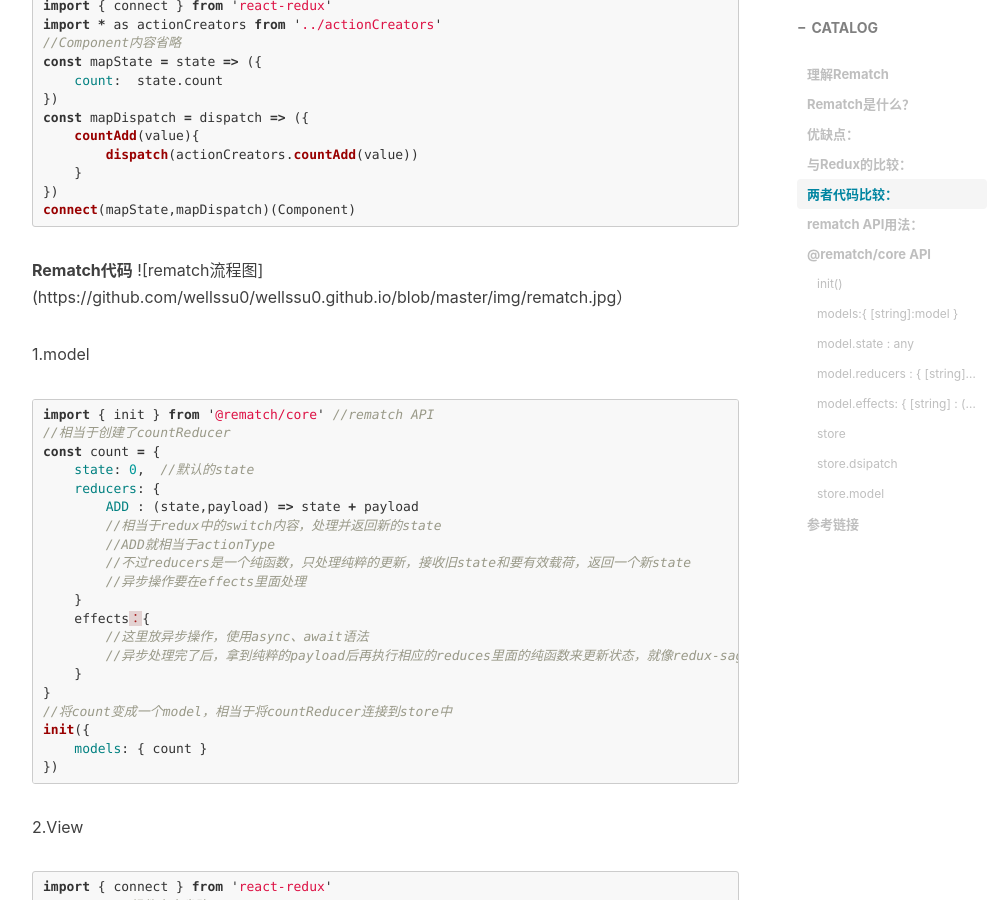
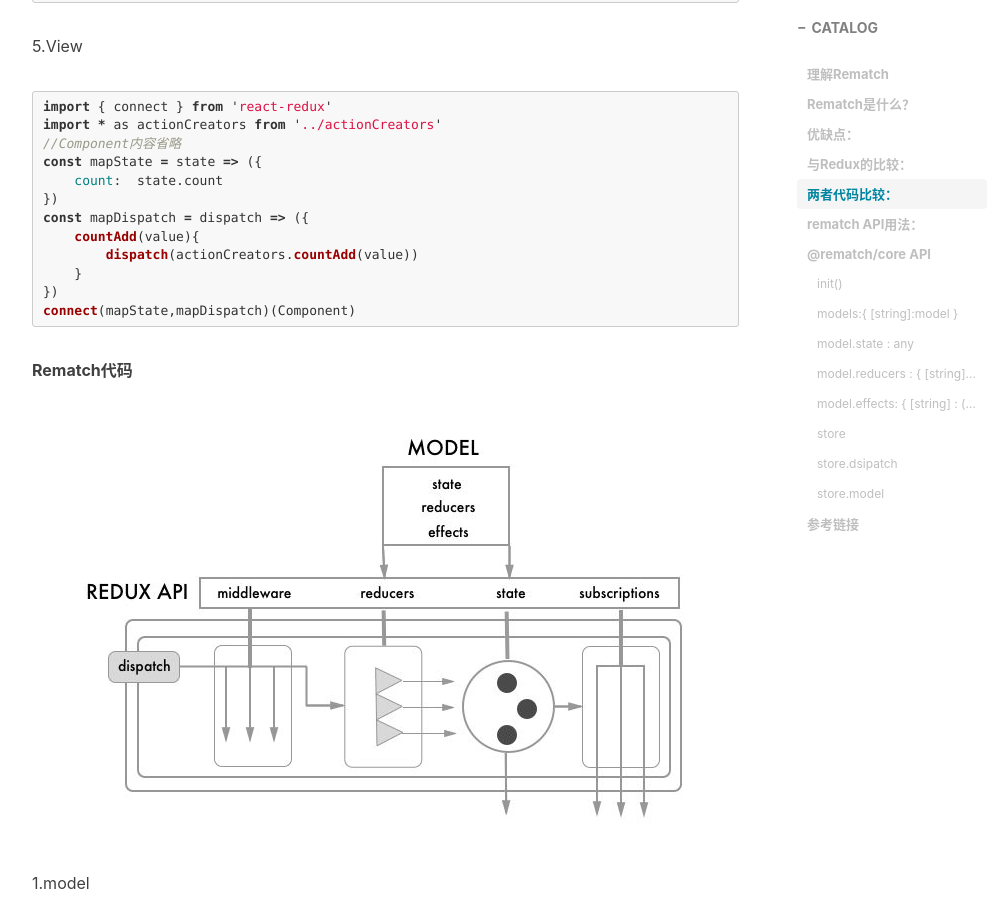
Before and after one commit to wellssu0/wellssu0.github.io, a Jekyll site: the page built from _posts/2019-11-06-理解rematch.md, in a window 1280 px wide and 900 px high, scrolled down 2422 px. Shown: the whole window, without its empty margins (233-1229 px from the left). Built offline with Jekyll 4.4.1, drawn with Linux system fonts in a browser that asks for light colours; nearby versions of some CDN libraries; comment, search, counter and statistics services are not loaded.

Commit message:
Update 2019-11-06-理解rematch.md

````diff
--- a/_posts/2019-11-06-理解rematch.md
+++ b/_posts/2019-11-06-理解rematch.md
@@ -33,7 +33,11 @@ Rematch 是在Redux的基础上进行的封装，减少了开发中的样板代
  - 改变了mapDispatchToProps的方式
 ### 两者代码比较：
 **Redux代码**
+
+
 ![redux流程图](https://github.com/wellssu0/wellssu0.github.io/blob/master/img/redux.jpg)
+
+
 1.store
 ```js
 import { createStore, combineReducers } from 'redux'
@@ -84,7 +88,10 @@ const mapDispatch = dispatch => ({
 connect(mapState,mapDispatch)(Component)
 ```
 **Rematch代码**
-![rematch流程图](https://github.com/wellssu0/wellssu0.github.io/blob/master/img/rematch.jpg）
+
+
+![rematch流程图](https://github.com/wellssu0/wellssu0.github.io/blob/master/img/rematch.jpg)
+
 
 1.model
 ```js
````
